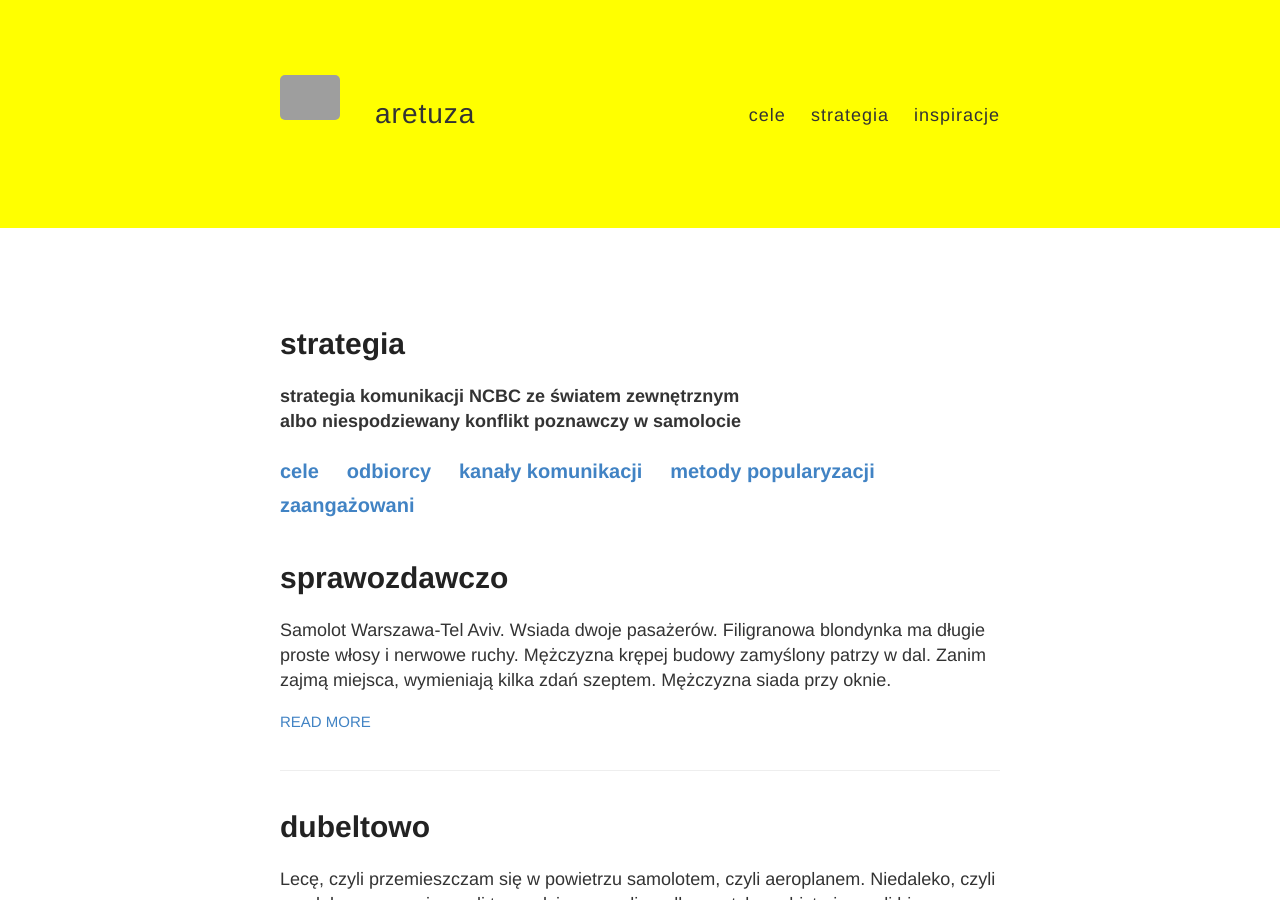
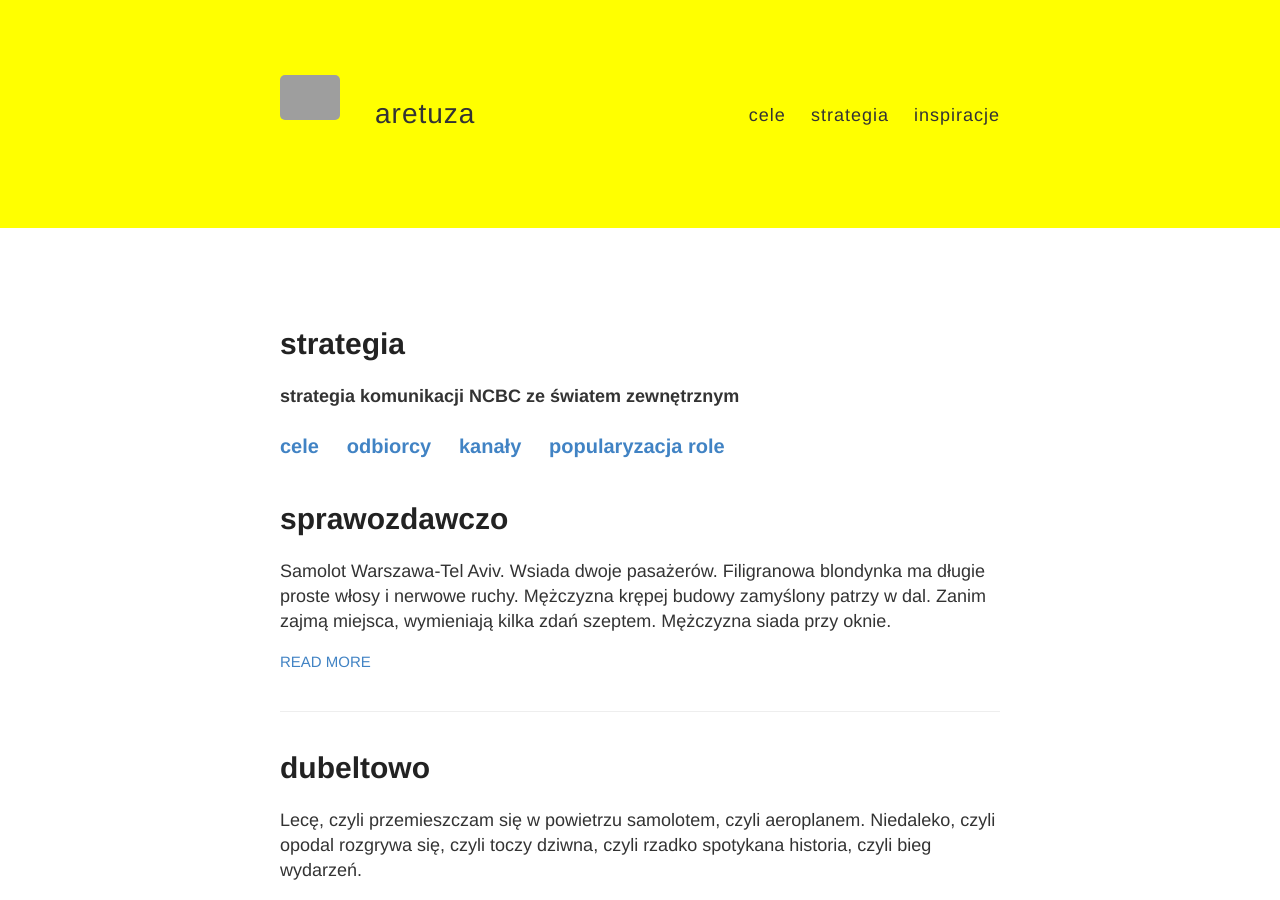
Before and after one commit to crypto-aretuza/crypto-aretuza.github.io, a Jekyll site: the page built from strategia.html, in a window 1280 px wide and 900 px high. Built offline with Jekyll 4.4.1, drawn with Linux system fonts in a browser that asks for light colours; grey boxes are pictures that could not be loaded.

Commit message:
initial commit

```diff
--- a/kanaly.html
+++ b/kanaly.html
@@ -5,9 +5,9 @@ layout: default
 <h3>
     <a href="{{ site.baseurl }}/cele">cele</a> &nbsp; &nbsp;
     <a href="{{ site.baseurl }}/postkwantowka">odbiorcy</a> &nbsp; &nbsp;
-    <a href="{{ site.baseurl }}/kanaly">kanały komunikacji</a> &nbsp; &nbsp;
-    <a href="{{ site.baseurl }}/pop">metody popularyzacji</a>
-    <a href="{{ site.baseurl }}/ludzie">zaangażowani</a> &nbsp; &nbsp;
+    <a href="{{ site.baseurl }}/kanaly">kanały</a> &nbsp; &nbsp;
+    <a href="{{ site.baseurl }}/pop">popularyzacja</a>
+    <a href="{{ site.baseurl }}/ludzie">role</a> &nbsp; &nbsp;
 </h3>
 
 <div class="posts">
--- a/ludzie.html
+++ b/ludzie.html
@@ -5,9 +5,9 @@ layout: default
 <h3>
     <a href="{{ site.baseurl }}/cele">cele</a> &nbsp; &nbsp;
     <a href="{{ site.baseurl }}/postkwantowka">odbiorcy</a> &nbsp; &nbsp;
-    <a href="{{ site.baseurl }}/kanaly">kanały komunikacji</a> &nbsp; &nbsp;
-    <a href="{{ site.baseurl }}/pop">metody popularyzacji</a>
-    <a href="{{ site.baseurl }}/ludzie">zaangażowani</a> &nbsp; &nbsp;
+    <a href="{{ site.baseurl }}/kanaly">kanały</a> &nbsp; &nbsp;
+    <a href="{{ site.baseurl }}/pop">popularyzacja</a>
+    <a href="{{ site.baseurl }}/ludzie">role</a> &nbsp; &nbsp;
 </h3>
 
 <div class="posts">
--- a/odbiorcy.html
+++ b/odbiorcy.html
@@ -5,9 +5,9 @@ layout: default
 <h3>
     <a href="{{ site.baseurl }}/cele">cele</a> &nbsp; &nbsp;
     <a href="{{ site.baseurl }}/postkwantowka">odbiorcy</a> &nbsp; &nbsp;
-    <a href="{{ site.baseurl }}/kanaly">kanały komunikacji</a> &nbsp; &nbsp;
-    <a href="{{ site.baseurl }}/pop">metody popularyzacji</a>
-    <a href="{{ site.baseurl }}/ludzie">zaangażowani</a> &nbsp; &nbsp;
+    <a href="{{ site.baseurl }}/kanaly">kanały</a> &nbsp; &nbsp;
+    <a href="{{ site.baseurl }}/pop">popularyzacja</a>
+    <a href="{{ site.baseurl }}/ludzie">role</a> &nbsp; &nbsp;
 </h3>
 
 <div class="posts">
--- a/strategia.html
+++ b/strategia.html
@@ -3,15 +3,14 @@ layout: default
 ---
 
 <h1> strategia </h1>
-<p><b> strategia komunikacji NCBC ze światem zewnętrznym <br>
-       albo niespodziewany konflikt poznawczy w samolocie </b></p>
+<p><b> strategia komunikacji NCBC ze światem zewnętrznym </b></p>
 
  <h3>
      <a href="{{ site.baseurl }}/cele">cele</a> &nbsp; &nbsp;
      <a href="{{ site.baseurl }}/postkwantowka">odbiorcy</a> &nbsp; &nbsp;
-     <a href="{{ site.baseurl }}/kanaly">kanały komunikacji</a> &nbsp; &nbsp;
-     <a href="{{ site.baseurl }}/pop">metody popularyzacji</a>
-     <a href="{{ site.baseurl }}/ludzie">zaangażowani</a> &nbsp; &nbsp;
+     <a href="{{ site.baseurl }}/kanaly">kanały</a> &nbsp; &nbsp;
+     <a href="{{ site.baseurl }}/pop">popularyzacja</a>
+     <a href="{{ site.baseurl }}/ludzie">role</a> &nbsp; &nbsp;
  </h3>
 
 <div class="posts">
```
